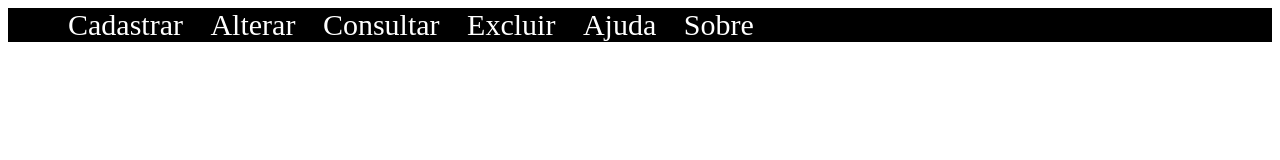
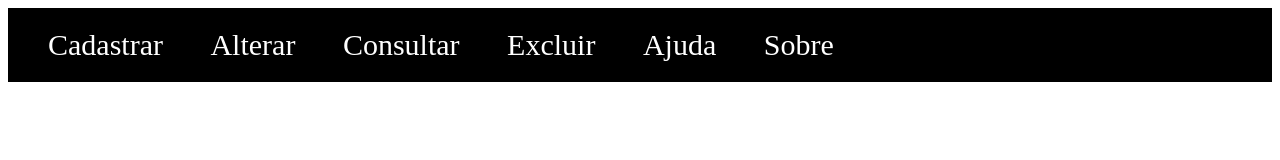
Before and after one commit to andecarlosfernandesifrj/Menu, a plain HTML site: page index.html in a window 1280 px wide. Drawn offline with Linux system fonts and the light colour scheme.

Commit message:
Versão 4 - Inseri efeito no menu

```diff
--- a/index.html
+++ b/index.html
@@ -10,7 +10,15 @@
       }
       ul{
         background-color: black;
+        padding: 20px;
       }
+      li{
+        padding: 20px;
+      }
+      li:hover{
+         background-color: green;
+      }
+
     </style>
   </head>
   <body style="font-size: 30;">
```
